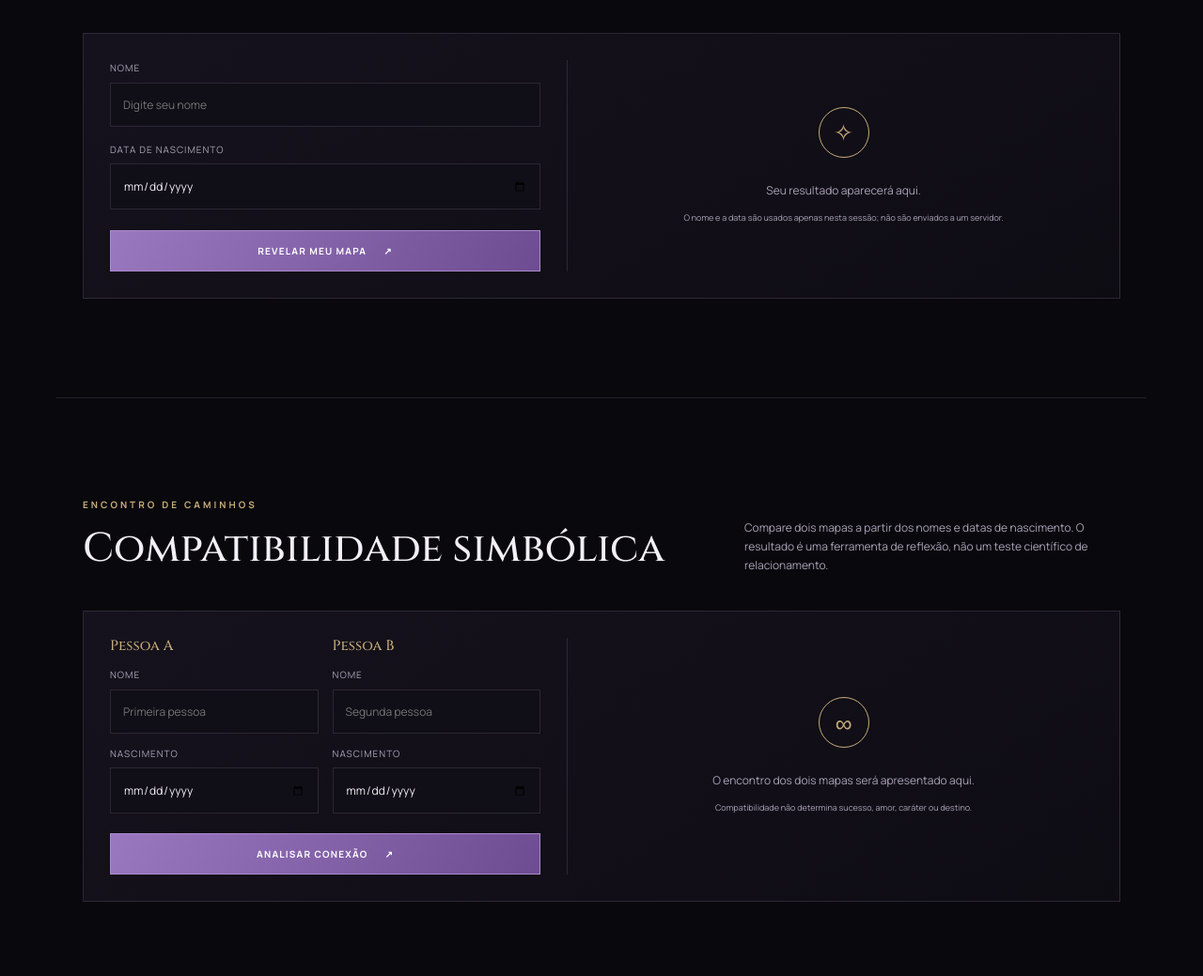
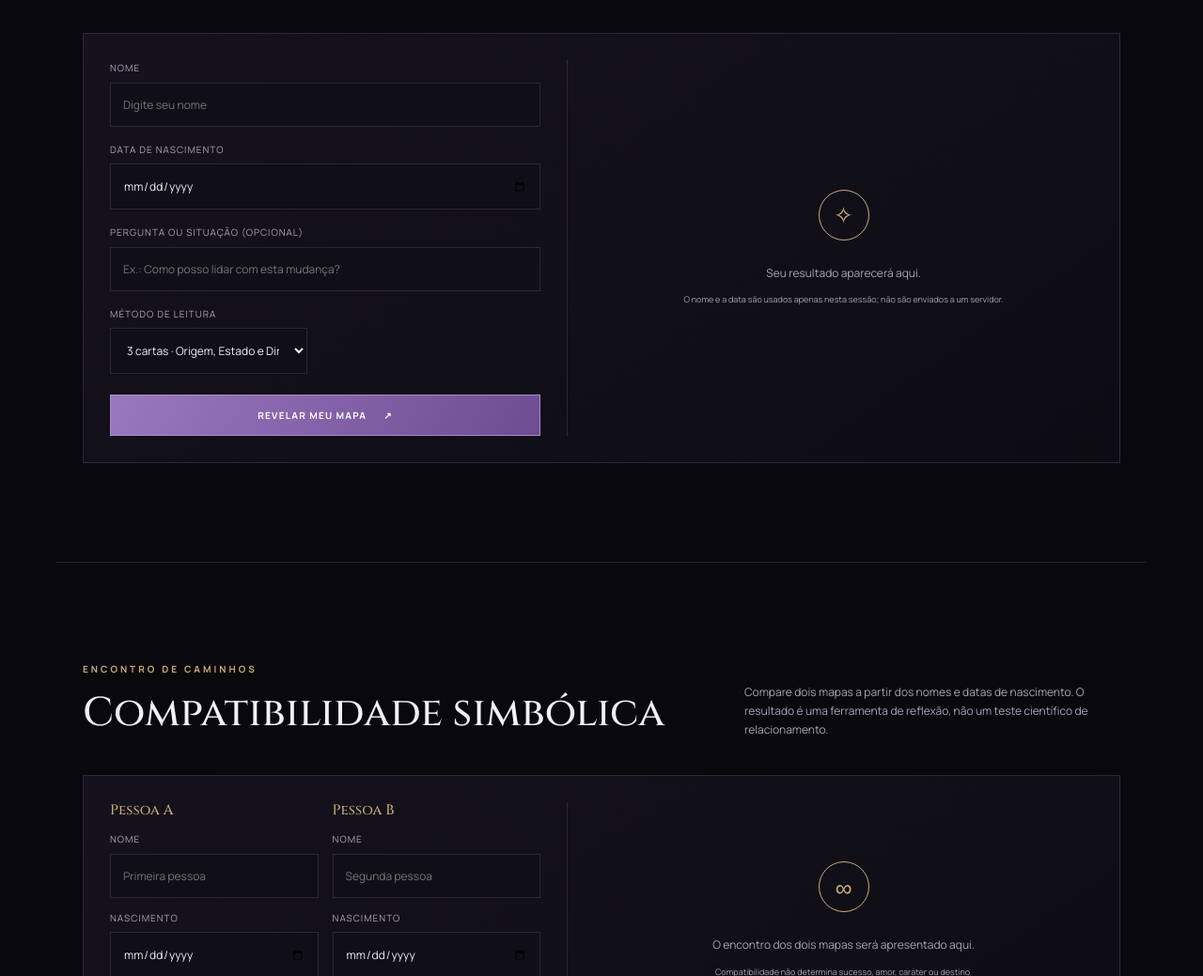
Before and after one commit to satoshikkj/SUKYOZ, a plain HTML site: page index.html in a window 1280 px wide. Shown: the part 5614-6653 px from the top of the page at 94% size. Drawn offline with Linux system fonts and the light colour scheme.

Commit message:
Add question and spread selection to reading form

```diff
--- a/index.html
+++ b/index.html
@@ -30,7 +30,7 @@
       <div class="cards-grid" id="cardsGrid"></div><p class="library-foot" id="libraryFoot"></p>
     </section>
     <section class="section consult-section" id="consulta"><div class="section-heading"><div><div class="eyebrow">MAPA PESSOAL</div><h2>Consulta por nome e nascimento</h2></div><p>Uma leitura simbólica gerada por um método transparente do próprio SUKYOZ.</p></div>
-      <div class="tool-panel"><form id="readingForm" class="tool-form"><label>Nome<input id="personName" required maxlength="70" placeholder="Digite seu nome"></label><label>Data de nascimento<input id="birthDate" type="date" required></label><button class="btn primary" type="submit">Revelar meu mapa <span>↗</span></button></form><div id="readingResult" class="result-area empty-result"><div class="result-orb">✧</div><p>Seu resultado aparecerá aqui.</p><small>O nome e a data são usados apenas nesta sessão; não são enviados a um servidor.</small></div></div>
+      <div class="tool-panel"><form id="readingForm" class="tool-form"><label>Nome<input id="personName" required maxlength="70" placeholder="Digite seu nome"></label><label>Data de nascimento<input id="birthDate" type="date" required></label><label>Pergunta ou situação (opcional)<input id="readingQuestion" maxlength="240" placeholder="Ex.: Como posso lidar com esta mudança?"></label><label>Método de leitura<select id="spreadSize"><option value="3">3 cartas · Origem, Estado e Direção</option><option value="5">5 cartas · Leitura de contexto</option><option value="7">7 cartas · Leitura ampliada</option></select></label><button class="btn primary" type="submit">Revelar meu mapa <span>↗</span></button></form><div id="readingResult" class="result-area empty-result"><div class="result-orb">✧</div><p>Seu resultado aparecerá aqui.</p><small>O nome e a data são usados apenas nesta sessão; não são enviados a um servidor.</small></div></div>
     </section>
     <section class="section compatibility-section" id="compatibilidade"><div class="section-heading"><div><div class="eyebrow">ENCONTRO DE CAMINHOS</div><h2>Compatibilidade simbólica</h2></div><p>Compare dois mapas a partir dos nomes e datas de nascimento. O resultado é uma ferramenta de reflexão, não um teste científico de relacionamento.</p></div>
       <div class="tool-panel"><form id="compatForm" class="tool-form two-person"><div class="person-fields"><h3>Pessoa A</h3><label>Nome<input id="nameA" required maxlength="70" placeholder="Primeira pessoa"></label><label>Nascimento<input id="dateA" type="date" required></label></div><div class="person-fields"><h3>Pessoa B</h3><label>Nome<input id="nameB" required maxlength="70" placeholder="Segunda pessoa"></label><label>Nascimento<input id="dateB" type="date" required></label></div><button class="btn primary" type="submit">Analisar conexão <span>↗</span></button></form><div id="compatResult" class="result-area empty-result"><div class="result-orb">∞</div><p>O encontro dos dois mapas será apresentado aqui.</p><small>Compatibilidade não determina sucesso, amor, caráter ou destino.</small></div></div>
```
